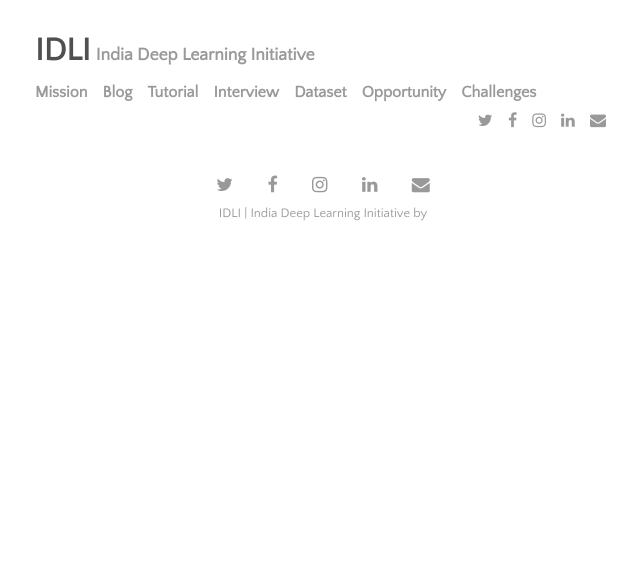
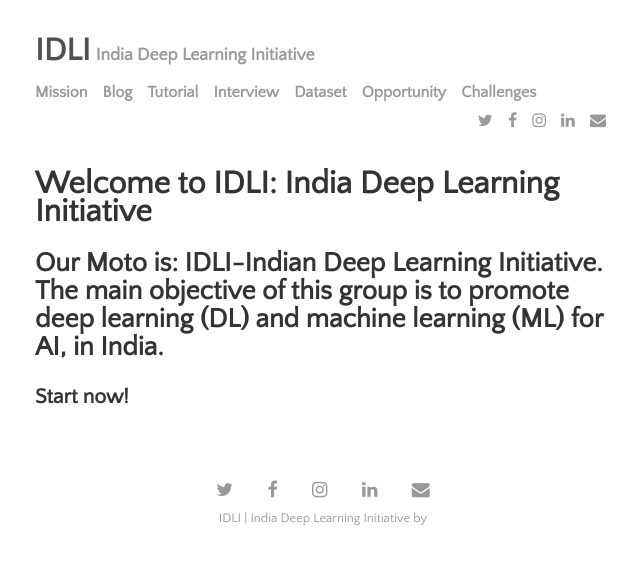
Before and after one commit to IndiaDeepLearningInitiative-IDLI/IndiaDeepLearningInitiative-IDLI.github.io, a Jekyll site: the page built from index.html, in a window 1280 px wide. Shown: the top 565 px of the page, without its empty margins (317-957 px from the left). Built offline with Jekyll 4.4.1, drawn with Linux system fonts in a browser that asks for light colours; nearby versions of some CDN libraries; the list of posts is cut into pages by our own code.

Commit message:
Udate data

```diff
--- a/index.html
+++ b/index.html
@@ -3,5 +3,8 @@ layout: default
 title: Home
 ---
 <div>
+  <h1>Welcome to IDLI: India Deep Learning Initiative</h1>
+  <h2>Our Moto is: IDLI-Indian Deep Learning Initiative. The main objective of this group is to promote deep learning (DL) and machine learning (ML) for AI, in India.</h2>
+  <h3>Start now!</h3>
 
 </div>
```
